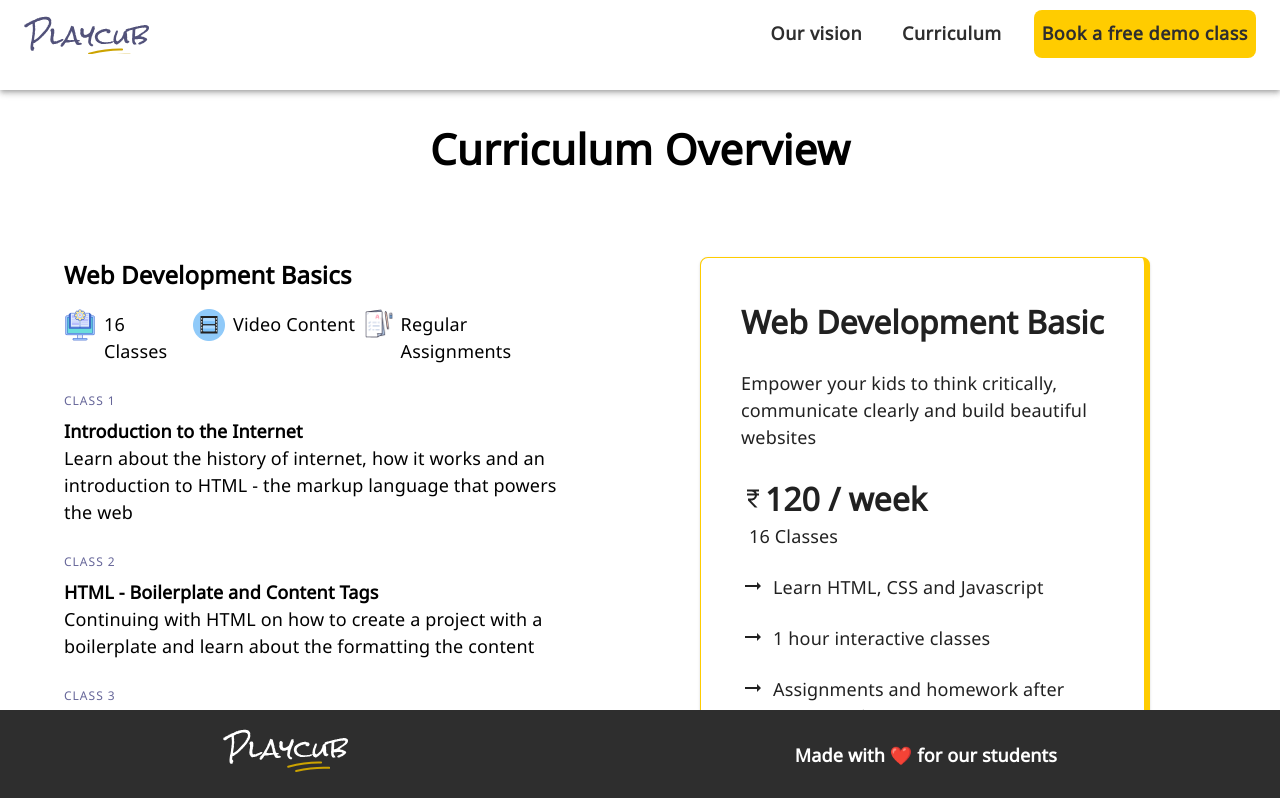
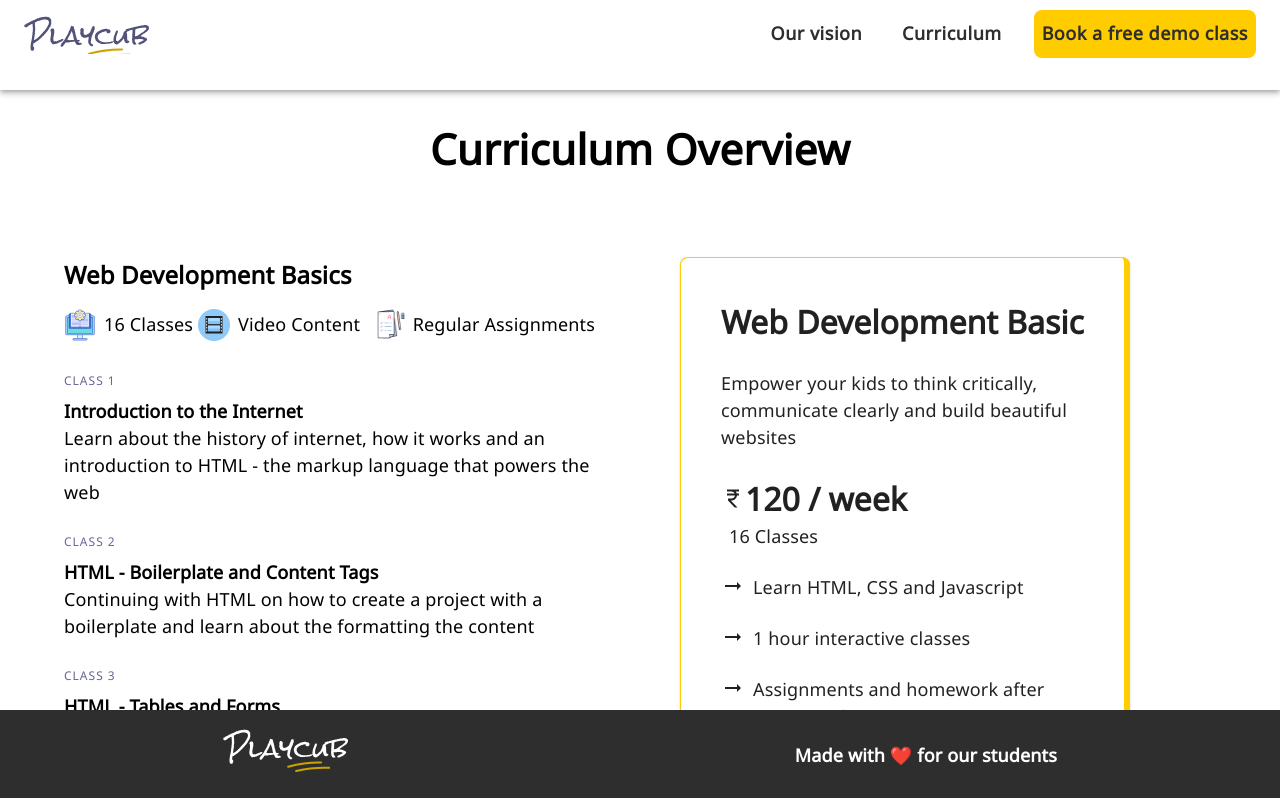
Before and after one commit to navgurukul/playcub-fe, a Next.js app: page /ourCirriculaum in a window 1280 px wide. Shown: the top 798 px of the page. Built offline with nearby package versions, Linux system fonts and the light colour scheme.

Commit message:
Sets the spacing for curriculum page

```diff
--- a/pages/ourCirriculaum/index.js
+++ b/pages/ourCirriculaum/index.js
@@ -23,7 +23,7 @@ const OurCirriculum = () =>{
                 Curriculum Overview
                 </Typography>
                 <Box sx={{ flexGrow: 1 }}>
-                    <Grid container spacing={{ xs: 2, md: 15 }} columns={{ xs: 4, sm: 8, md: 12 }}>
+                    <Grid container spacing={{ xs: 2, md: 10 }} columns={{ xs: 4, sm: 8, md: 12 }}>
                     <Grid item xs={12} sm={6} md={6} mt={10}  sx={{mb:15}}>
                         <Typography variant="h6">
                             Web Development Basics
```
